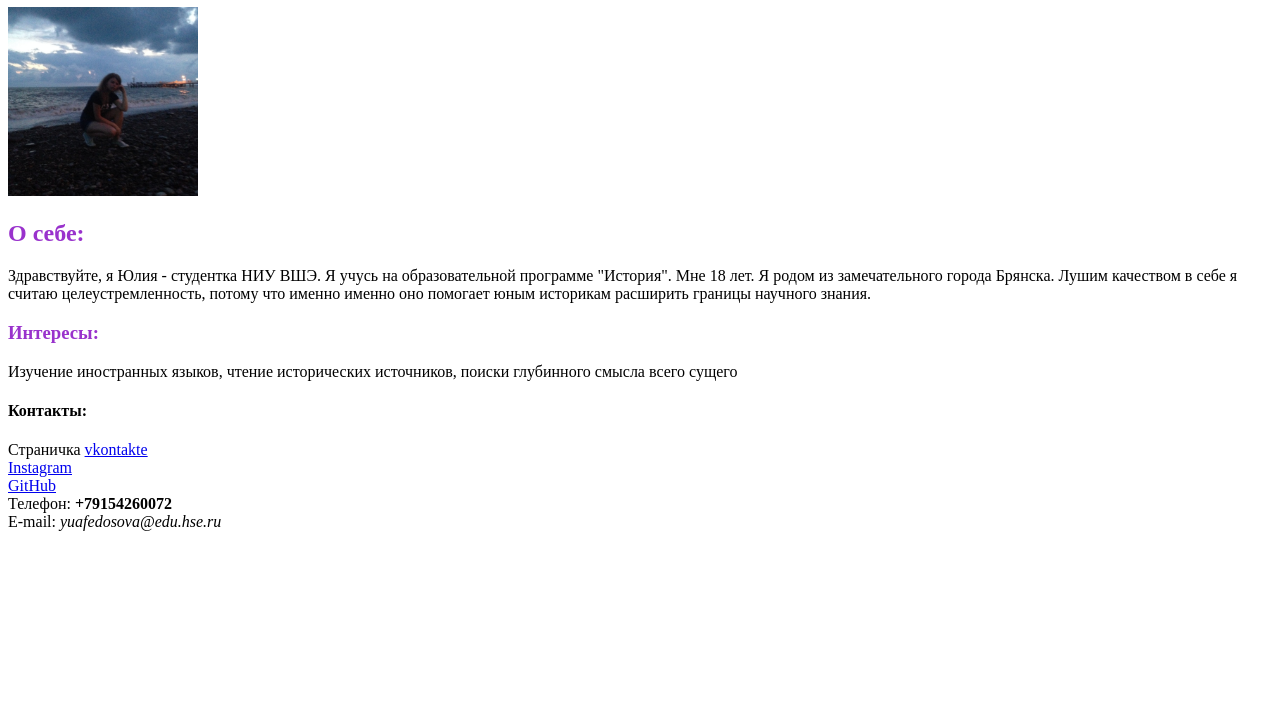
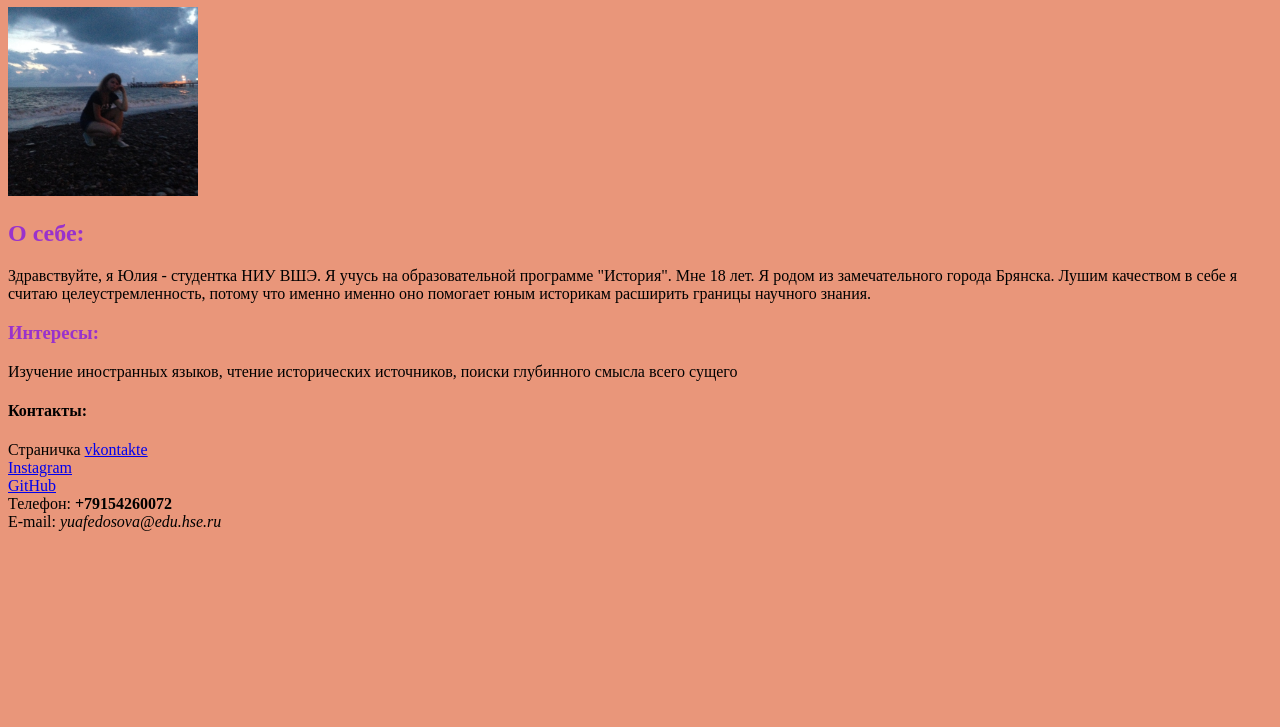
Before and after one commit to hotpotato007/hotpotato007.github.io, a plain HTML site: page index.html in a window 1280 px wide. Shown: the part 73-800 px from the top of the page. Drawn offline with Linux system fonts and the light colour scheme.

Commit message:
не получилось

```diff
--- a/index.html
+++ b/index.html
@@ -2,7 +2,7 @@
   <html>
     <head>
       <style>
-body{background-color:src="ерун.jpg";}
+body{background-color:DarkSalmon;}
 h1{color: DarkOrchid;}
 h2{color: DarkOrchid;}
 h3{color: DarkOrchid;}
```
